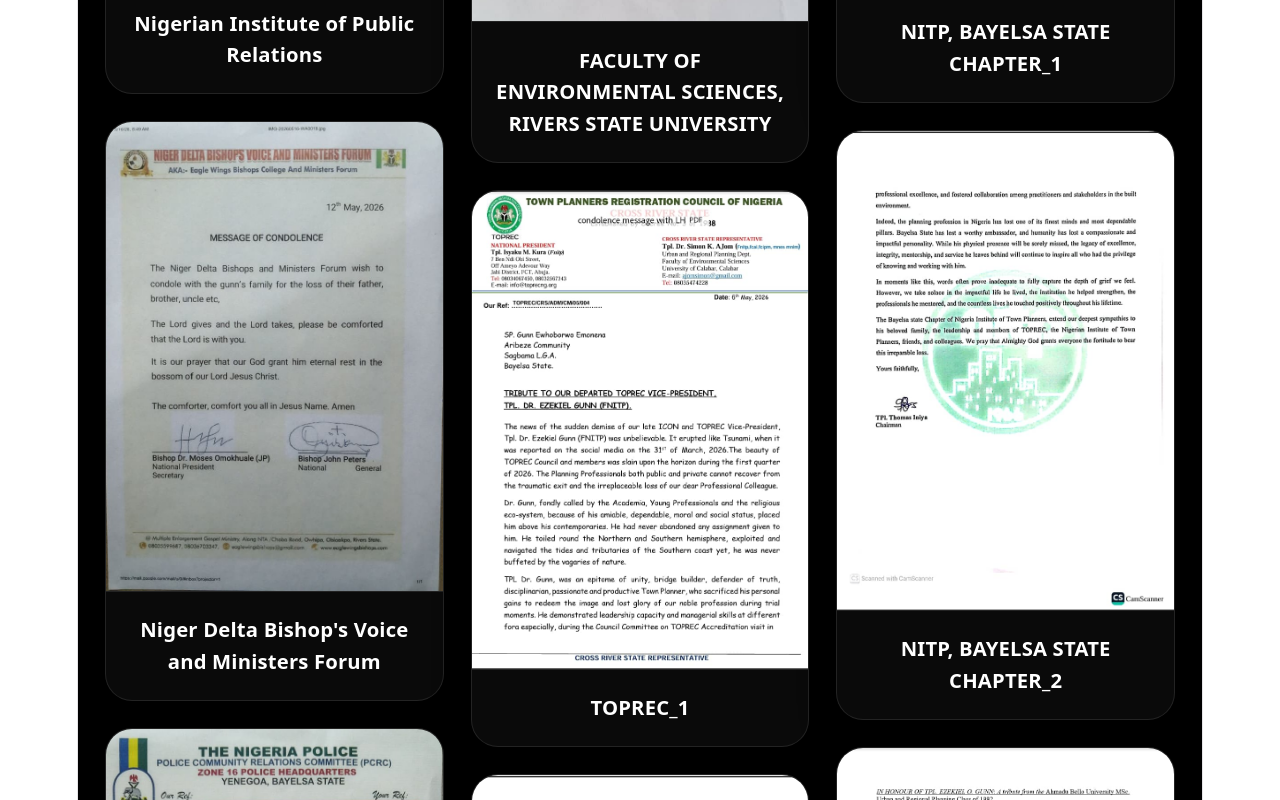
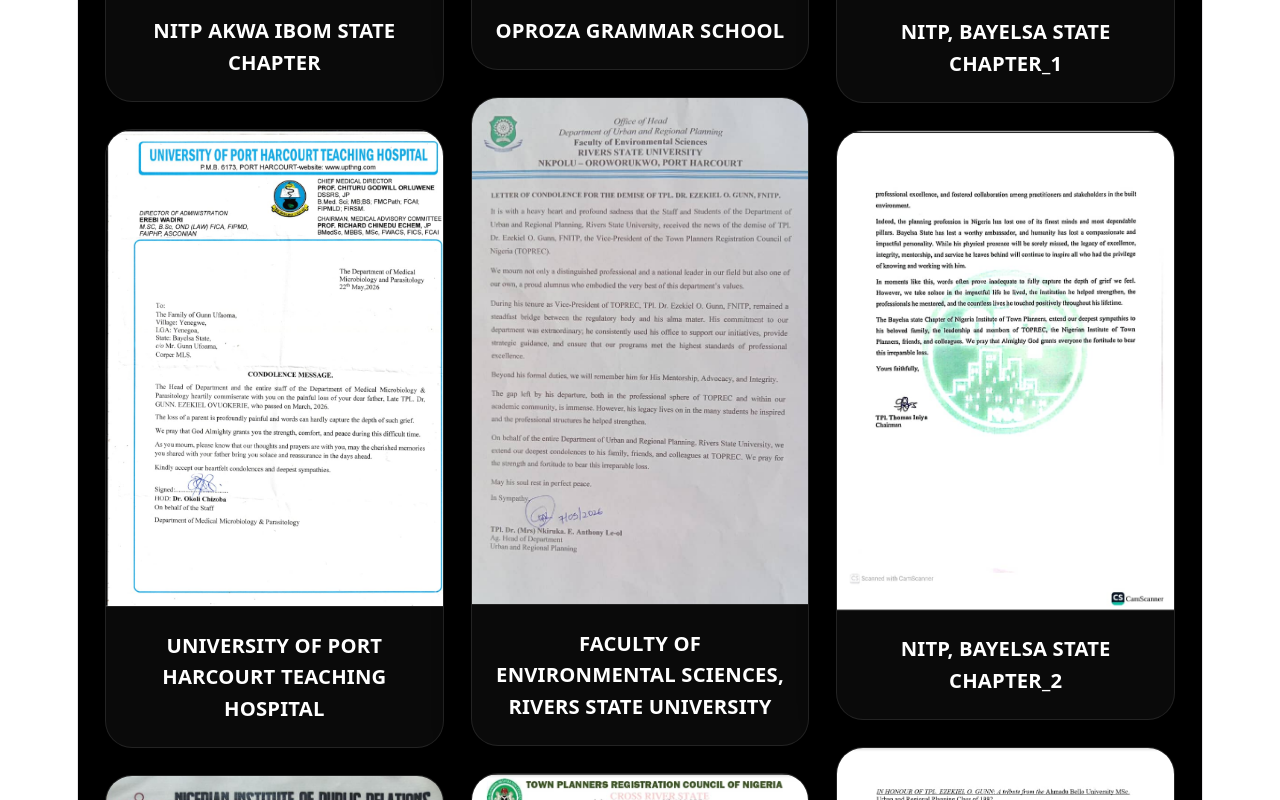
Before and after one commit to ShadowMonarch01/drgunnlegacy, a React (Vite) app: page / in a window 1280 px wide. Shown: the part 1300-2100 px from the top of the page. Built offline with nearby package versions, Linux system fonts and the light colour scheme.

Commit message:
more letters

```diff
--- a/src/Data.ts
+++ b/src/Data.ts
@@ -15,10 +15,22 @@
 import let14 from "/src/assets/lt12.jpeg"
 import let15 from "/src/assets/lt13.jpeg"
 import let16 from "/src/assets/lt14.jpeg"
+import let17 from "/src/assets/lt15.jpeg"
+import let18 from "/src/assets/lt16.jpeg"
 
 
 //   5 Letters
 export const Letters = [
+    {
+      id: 17,
+      title: "NITP AKWA IBOM STATE CHAPTER",
+      image:let17,
+    },
+    {
+      id: 18,
+      title: "UNIVERSITY OF PORT HARCOURT TEACHING HOSPITAL",
+      image:let18,
+    },
     {
       id: 1,
       title: "Nigerian Institute of Public Relations",
```
Also changed, not shown: src/assets/lt15.jpeg (added), src/assets/lt16.jpeg (added).
